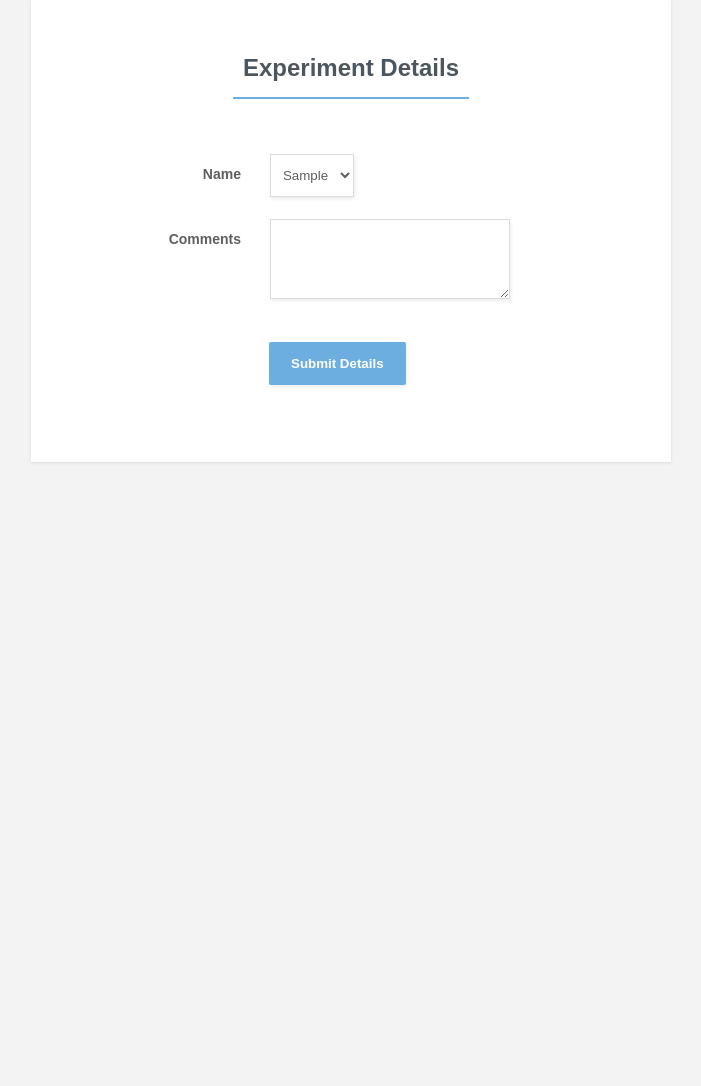
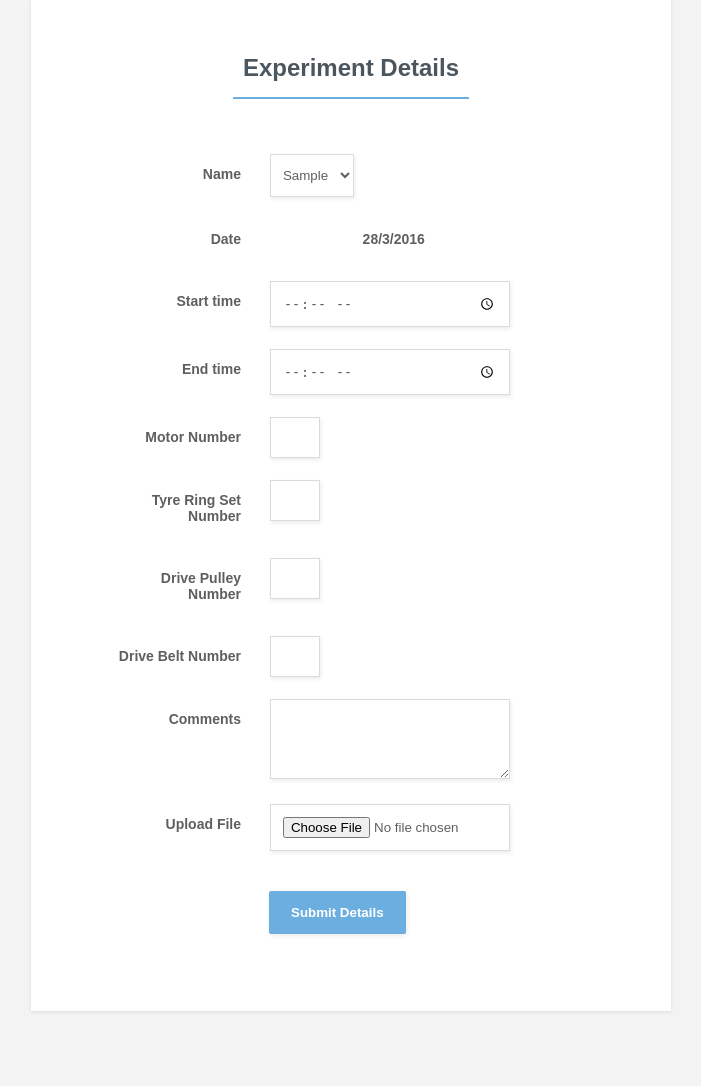
Before and after one commit to CodeOwl94/shl-prognostics, a PHP site: page / in a window 1280 px wide. Shown: the part 112-1198 px from the top of the page, without its empty margins (289-990 px from the left). Before the commit the page ends 575 px from the top, so only its background shows below. Run offline with PHP 8.4, Linux system fonts and the light colour scheme; tables that the repository leaves empty or names only in its code hold one stand-in row (values such as "Sample post"); data that the repository does not hold is empty; some libraries are stand-ins or nearby versions.

Commit message:
Form has all inputs of excel including file upload button

```diff
--- a/webCaptureTool/assets/demo.css
+++ b/webCaptureTool/assets/demo.css
@@ -106,6 +106,11 @@ ul li{
     margin-bottom: 75px;
 }
 
+/* Not working for some reason
+.small-input input [type=text]{
+    width: 5px;
+}*/
+
 /* -- Demo ads -- */
 
 @media (max-width: 1200px) {
--- a/webCaptureTool/assets/form-basic.css
+++ b/webCaptureTool/assets/form-basic.css
@@ -54,6 +54,10 @@ html{
     box-shadow: 1px 2px 4px 0 rgba(0, 0, 0, 0.08);
     padding: 12px;
     border: 1px solid #dbdbdb;
+}
+
+.form-basic input[type=text]{
+    width: 50px;
 }
 
 .form-basic input[type=radio],
--- a/webCaptureTool/index.html
+++ b/webCaptureTool/index.html
@@ -9,8 +9,9 @@
 
 	<title>Basic Form</title>
 
-	<link rel="stylesheet" href="assets/demo.css">
-	<link rel="stylesheet" href="assets/form-basic.css">
+    <link rel="stylesheet" href="assets/demo.css">
+    <link rel="stylesheet" href="assets/form-basic.css">
+
 
 </head>
 
@@ -21,13 +22,13 @@
 		<h1>Data Entry Portal</h1>
     </header>
 
-   <!--See if you can add some space between the header and the form -->
+    <!--See if you can add some space between the header and the form -->
 
     <div class="main-content">
 
         <!-- You only need this form and the form-basic.css -->
 
-        <form class="form-basic" method="post" action="submit_form.php">
+        <form class="form-basic" method="post" action="submit_form.php" enctype="multipart/form-data">
 
             <div class="form-title-row">
                 <h1>Experiment Details</h1>
@@ -36,21 +37,75 @@
             <div class="form-row">
                 <label>
                     <span>Name</span>
-                    <select name="first_name" id="first_name">
+                    <select name="first_name" id="first_name"></select>
+                </label>
+            </div>
 
-                    </select>
+            <div class="form-row">
+                <label>
+                    <span>Date</span>
+                    <span align="left" name="date" id="date"></span>
+                </label>
+            </div>
+
+            <div class="form-row">
+                <label>
+                    <span>Start time</span>
+                    <input type="time" name="start_time" id="start_time">
+                </label>
+            </div>
+
+            <div class="form-row">
+                <label>
+                    <span>End time</span>
+                    <input type="time" name="end_time" id="end_time">
+                </label>
+            </div>
+
+            <div class="form-row">
+                <label>
+                    <span>Motor Number</span>
+                    <input type="text" name="motor" id="motor">
+                </label>
+            </div>
+
+            <div class="form-row">
+                <label>
+                    <span>Tyre Ring Set Number</span>
+                    <input type="text" name="tyre_ring" id="tyre_ring">
+                </label>
+            </div>
+
+            <div class="form-row">
+                <label>
+                    <span>Drive Pulley Number</span>
+                    <input type="text" name="drive_pulley" id="drive_pulley">
+                </label>
+            </div>
+
+            <div class="form-row">
+                <label>
+                    <span>Drive Belt Number</span>
+                    <input type="text" name="drive_belt" id="drive_belt">
                 </label>
             </div>
 
             <div class="form-row">
                 <label>
                     <span>Comments</span>
-                    <textarea name="comments"></textarea>
+                    <textarea name="comments" id="comments"></textarea>
                 </label>
             </div>
 
             <div class="form-row">
-                <button type="submit" name="submit" value="submit">Submit Details</button>
+                <label>
+                    <span>Upload File</span>
+                    <input type="file" name="fileToUpload" id="fileToUpload">
+                </label>
+            </div>
+
+            <div class="form-row">
+                <button type="submit" name="submit" value="submit" id="submit">Submit Details</button>
             </div>
 
         </form>
--- a/webCaptureTool/scripts/script.js
+++ b/webCaptureTool/scripts/script.js
@@ -19,5 +19,32 @@ $(document).ready(function(){
 
 	});
 
+	//Populate the date
+	var dNow = new Date();
+	var utcdate= dNow.getDate() + '/' + (dNow.getMonth()+ 1) + '/' +  dNow.getFullYear();
+	$('#date').text(utcdate)
+
+	//Check the form
+	$('#submit').click(function(){
+
+		if (!($('#comments').val())) {
+			alert("Please add a comment");
+			return false;
+		}
+
+		if (!($('#start_time').val())) {
+			alert("Please choose a start time");
+			return false;
+		}
+
+		if (!($('#end_time').val())) {
+			alert("Please choose a end time");
+			return false;
+		}
+	});
+
+
+
+
 
 });
--- a/webCaptureTool/submit_form.php
+++ b/webCaptureTool/submit_form.php
@@ -13,7 +13,7 @@ if (empty($_POST['first_name']) || empty($_POST['comments'])) {
 $firstName = $_POST['first_name'];
 $comments  = $_POST['comments'];
 
-mail('ashwindcruz@uwa.edu.au', 'Form submitted', 'Details are: '.$firstName." ".$comments);
+require "upload.php";
 
 echo "Submission successful";
 
```
Also changed, not shown: webCaptureTool/upload.php (added, +19 -0 lines), 1 other file.
